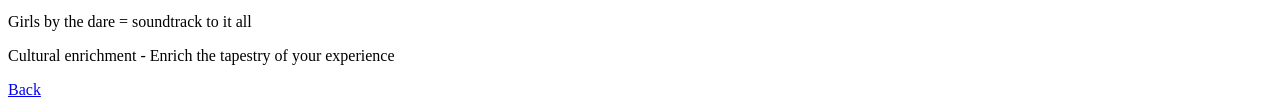
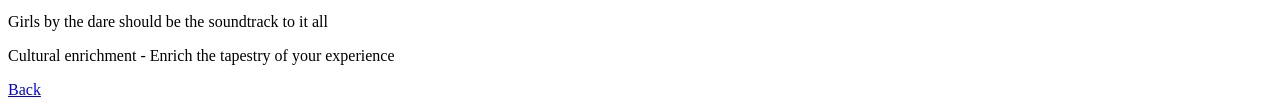
Before and after one commit to redactedasf/redactedasf, a plain HTML site: page projects/blurringthelines.html in a window 1280 px wide. Shown: the part 279-382 px from the top of the page. Drawn offline with Linux system fonts and the light colour scheme.

Commit message:
Update blurringthelines.html

```diff
--- a/projects/blurringthelines.html
+++ b/projects/blurringthelines.html
@@ -40,7 +40,7 @@ Attend Dartmoor whisky tasting and refuse to consume liquid of any sort
 Visit BOBBI TRACEY
 Become ants in huge landscape
 Become giants in a excessively small realm <p>
-<p> Girls by the dare = soundtrack to it all<p>
+<p> Girls by the dare should be the soundtrack to it all<p>
 </p>Cultural enrichment - Enrich the tapestry of your experience</p>
     </ul>
     <p><a href="/">Back</a></p>
```
